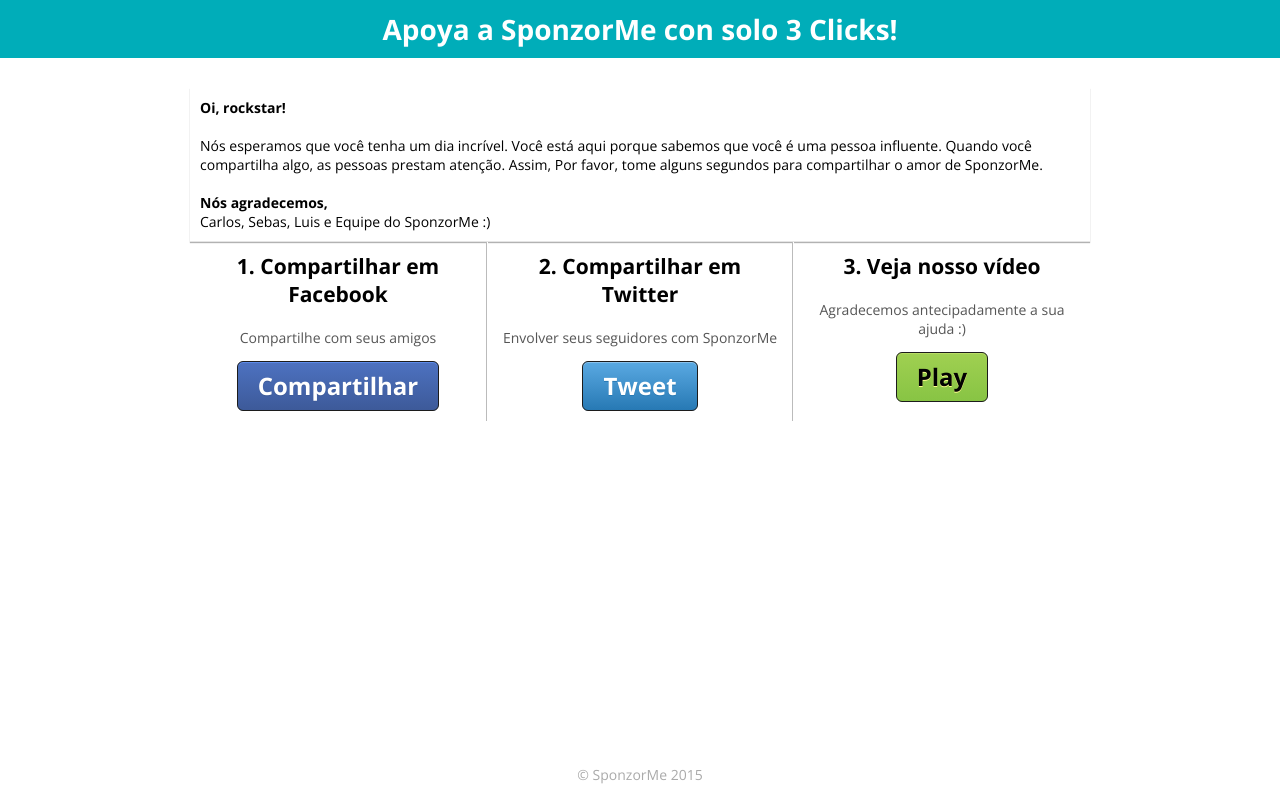
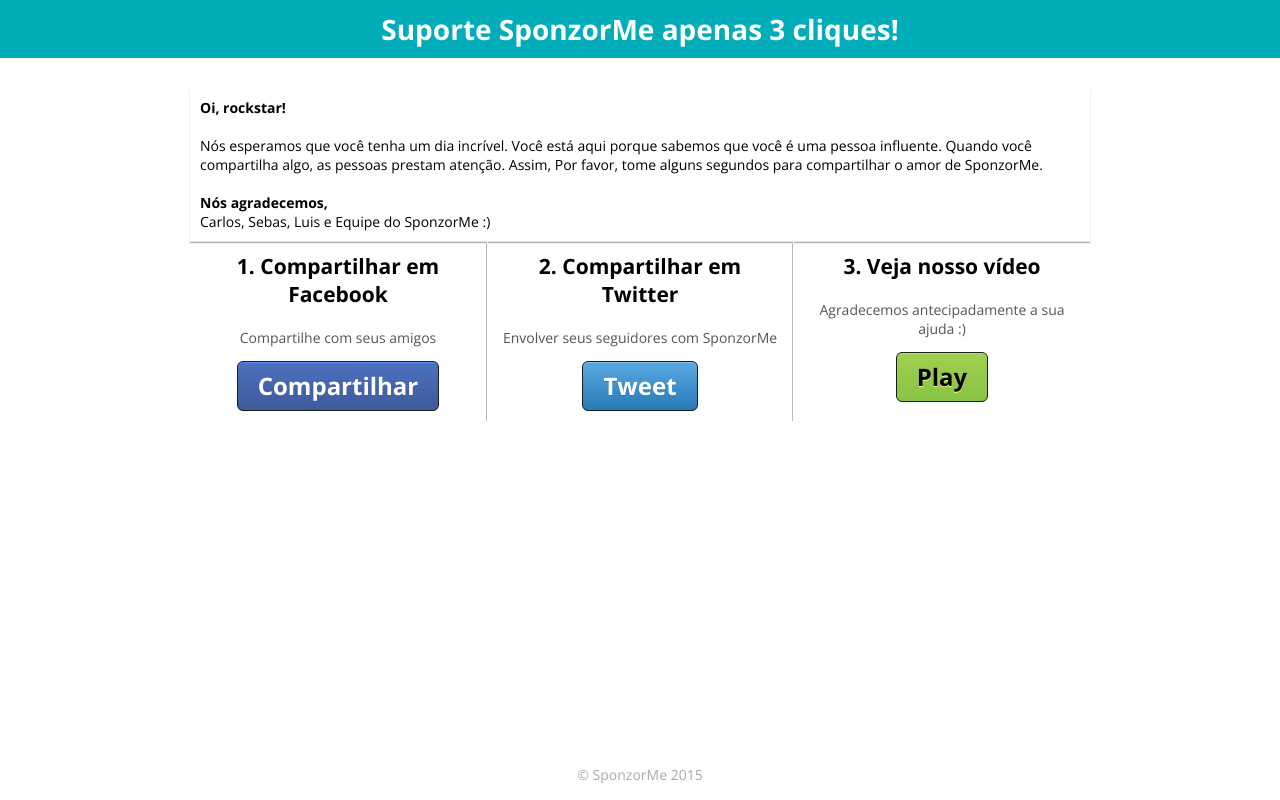
Before and after one commit to SponzorMe/sharing, a plain HTML site: page camp_1/share_pt/index.html in a window 1280 px wide. Drawn offline with nearby package versions, Linux system fonts and the light colour scheme.

Commit message:
portuguese

```diff
--- a/camp_1/share_pt/index.html
+++ b/camp_1/share_pt/index.html
@@ -9,7 +9,7 @@
         <meta name="viewport" content="width=device-width, initial-scale=1, maximum-scale=1" />
     </head>
     <body>
-        <h1>Apoya a SponzorMe con solo 3 Clicks!</h1>
+        <h1>Suporte SponzorMe apenas 3 cliques!</h1>
         <div id="container">
             <p id="welcome">
                 <b>Oi, rockstar!</b><br /><br />Nós esperamos que você tenha um dia incrível. Você está aqui porque sabemos que você é uma pessoa influente. Quando você compartilha algo, as pessoas prestam atenção. Assim, Por favor, tome alguns segundos para compartilhar o amor de SponzorMe.
```
